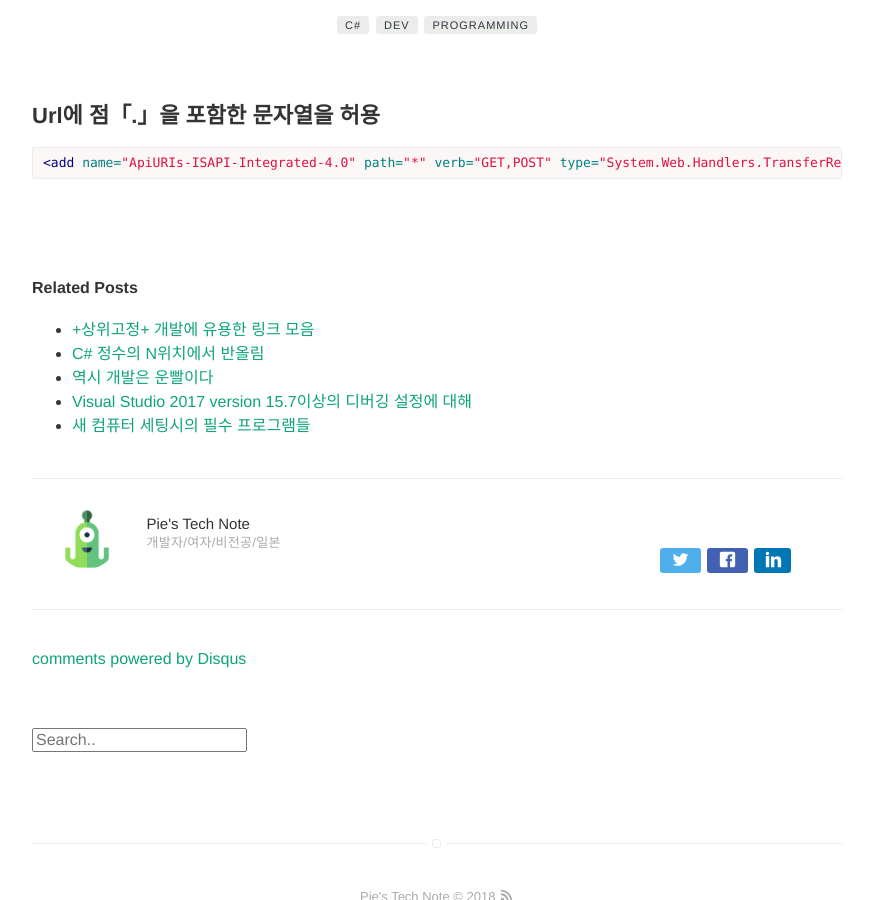
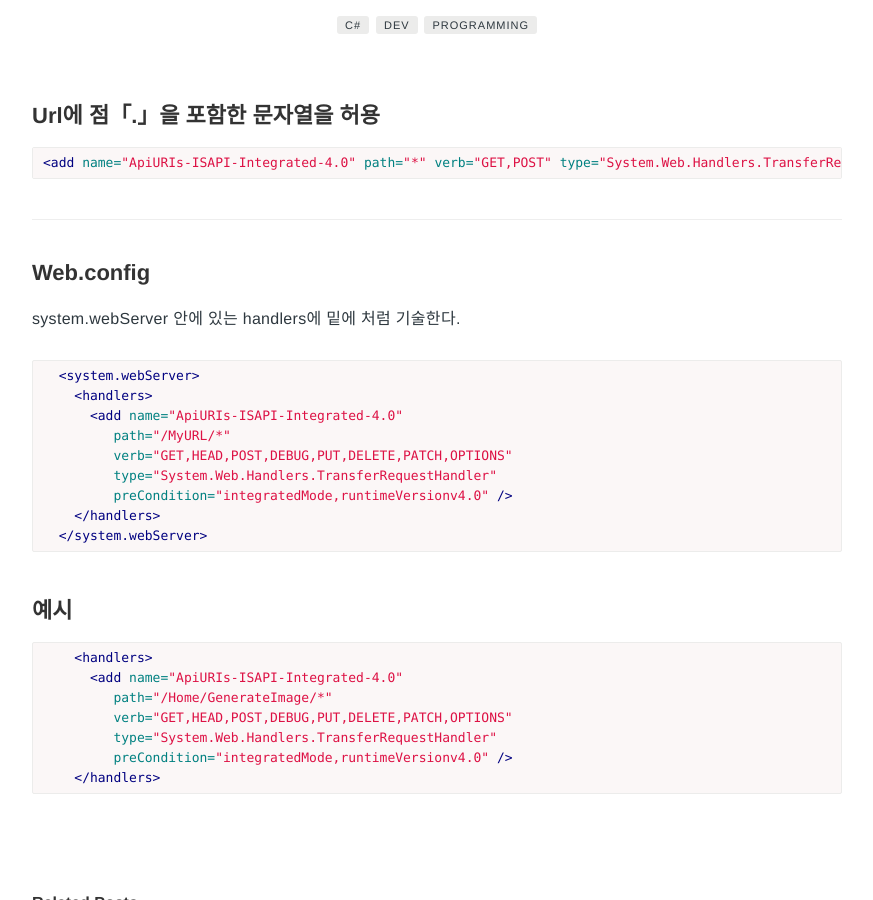
Before and after one commit to Pie001/pie001.github.io, a Jekyll site: the page built from _posts/2017-06-21-0027.md, in a window 1280 px wide and 900 px high, scrolled down 337 px. Shown: the whole window, without its empty margins (203-1076 px from the left). Built offline with Jekyll 4.4.1, drawn with Linux system fonts in a browser that asks for light colours; comment, search, counter and statistics services are not loaded.

Commit message:
Update 2017-06-21-0027.md

````diff
--- a/_posts/2017-06-21-0027.md
+++ b/_posts/2017-06-21-0027.md
@@ -21,3 +21,31 @@ description: ASP.NET：Url에 점「.」을 포함한 문자열을 허용
 ```xml
 <add name="ApiURIs-ISAPI-Integrated-4.0" path="*" verb="GET,POST" type="System.Web.Handlers.TransferRequestHandler" preCondition="integratedMode,runtimeVersionv4.0" />
 ```
+
+---
+
+## Web.config
+system.webServer 안에 있는 handlers에 밑에 처럼 기술한다.
+```xml
+  <system.webServer>
+    <handlers>
+      <add name="ApiURIs-ISAPI-Integrated-4.0"
+         path="/MyURL/*"
+         verb="GET,HEAD,POST,DEBUG,PUT,DELETE,PATCH,OPTIONS"
+         type="System.Web.Handlers.TransferRequestHandler"
+         preCondition="integratedMode,runtimeVersionv4.0" />
+    </handlers>
+  </system.webServer>
+```
+
+## 예시
+
+```xml
+    <handlers>
+      <add name="ApiURIs-ISAPI-Integrated-4.0"
+         path="/Home/GenerateImage/*"
+         verb="GET,HEAD,POST,DEBUG,PUT,DELETE,PATCH,OPTIONS"
+         type="System.Web.Handlers.TransferRequestHandler"
+         preCondition="integratedMode,runtimeVersionv4.0" />
+    </handlers>
+```
````
